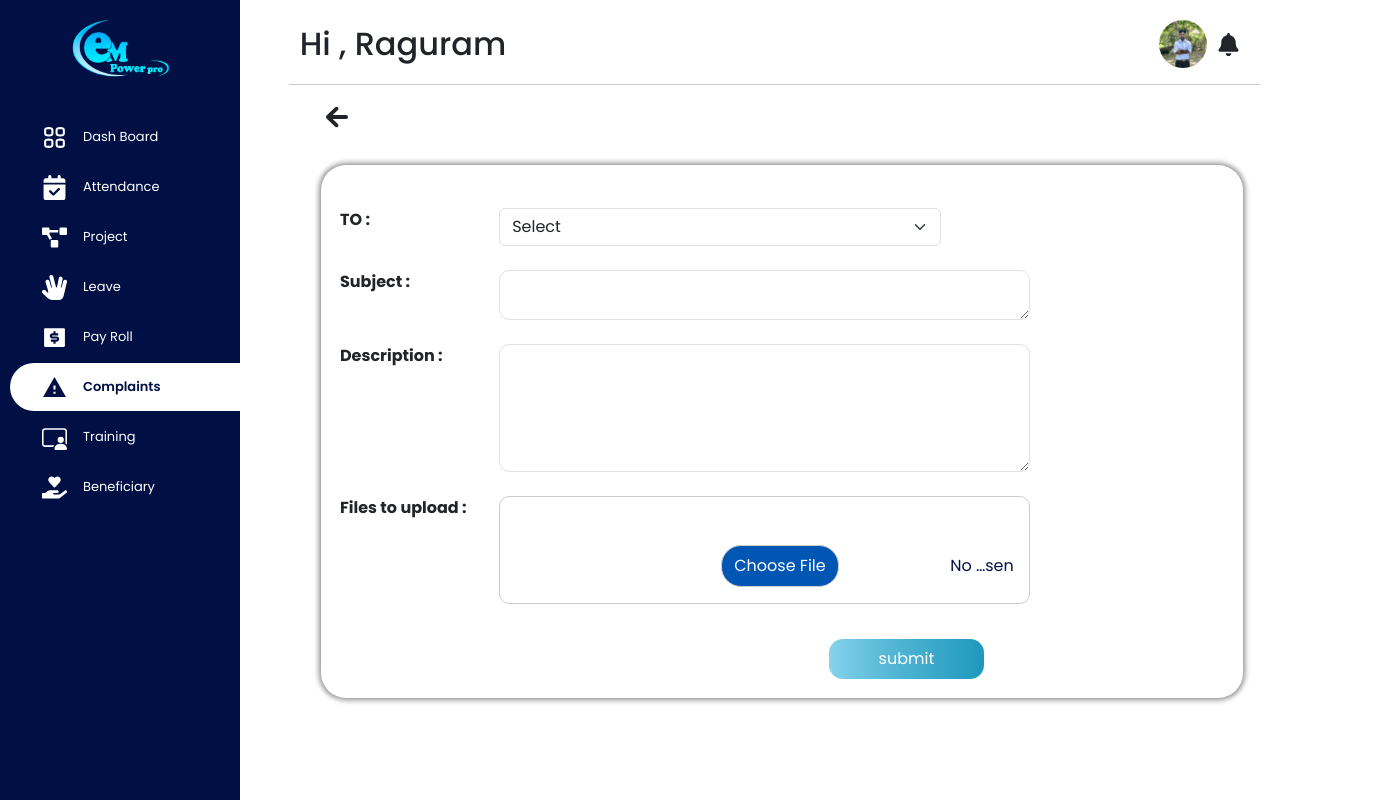
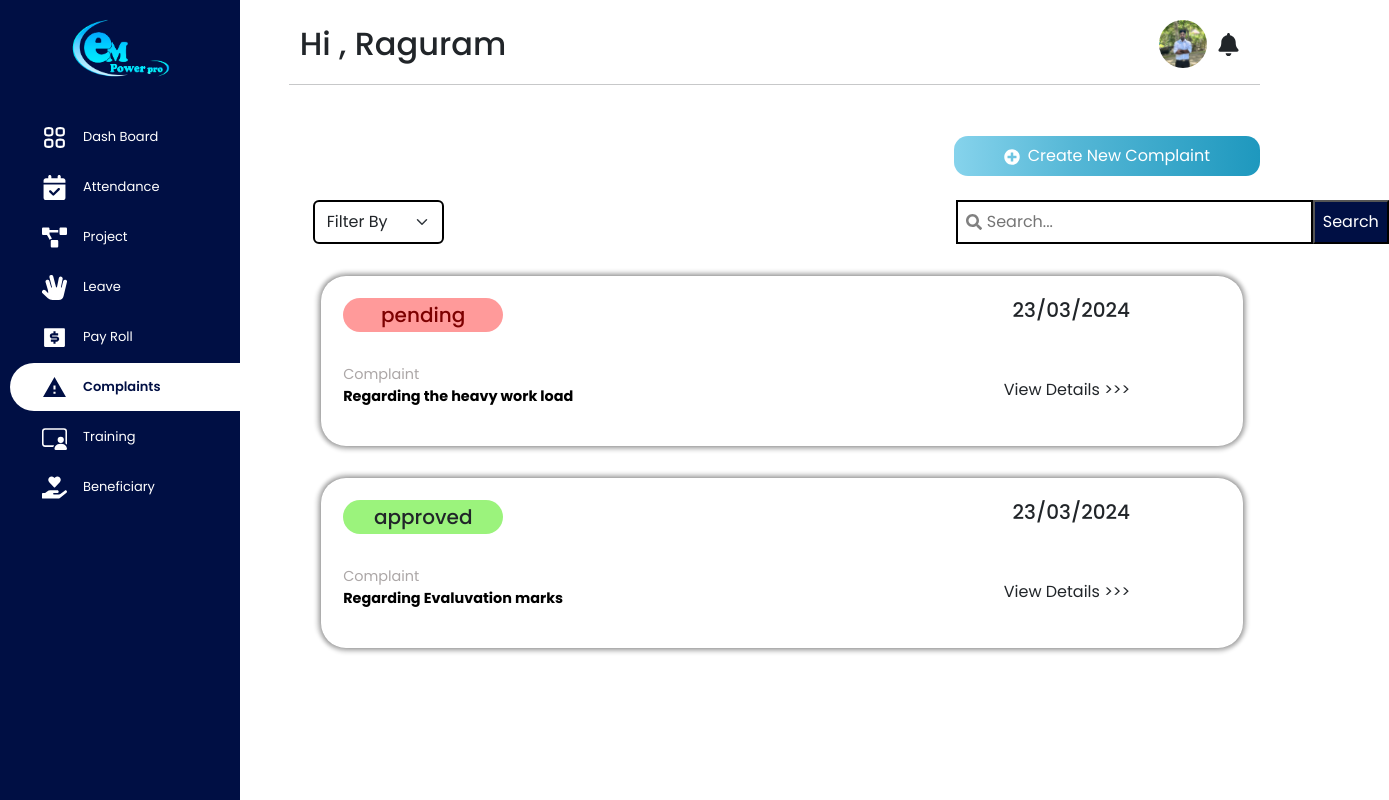
Before and after one commit to Samaralagan/EmPowerPro, a React (Create React App) app: page /Complaints in a window 1280 px wide. Shown: the whole page, 1389 px wide, since content can reach past the window. Built offline with nearby package versions, Linux system fonts and the light colour scheme.

Commit message:
new appoinment navigation added

```diff
--- a/package.json
+++ b/package.json
@@ -15,7 +15,7 @@
     "react-dom": "^18.3.1",
     "react-icons": "^5.2.1",
     "react-modal": "^3.16.1",
-    "react-router-dom": "^6.24.0",
+    "react-router-dom": "^6.24.1",
     "react-scripts": "5.0.1",
     "swiper": "^11.1.4",
     "web-vitals": "^2.1.4"
--- a/src/App.css
+++ b/src/App.css
@@ -132,3 +132,8 @@ button:disabled {
 .border-inbox{
   border: 2px solid black;
 }
+.toggle-button{
+  display: flex;
+  flex-direction: column;
+  margin-left: 21vw;
+}
--- a/src/App.js
+++ b/src/App.js
@@ -10,6 +10,7 @@ import SideBar from './components/common/SideBar.jsx';
 import { BrowserRouter as Router, Routes, Route } from 'react-router-dom';
 import TrainingPage from './pages/TrainingPage.jsx';
 import ComplaintsPage from './pages/ComplaintsPage.jsx';
+import ComplaintsPage_Tl from './pages/ComplaintsPage_Tl.jsx';
 import AttendancePage from './pages/AttendancePage.jsx';
 
 function App() {
--- a/src/components/ComplaintsComponent/Complaints.jsx
+++ b/src/components/ComplaintsComponent/Complaints.jsx
@@ -7,13 +7,20 @@ import { ComplaintsData } from "../constants/temporary";
 import { Card } from "react-bootstrap";
 import ComplaintsCard from "../common/ComplaintsCard";
 
-const Complaints = () => {
+const Complaints = ({ setActiveComponent }) => {
+  const handleCreateNewComplaint = () => {
+    setActiveComponent("NewComplaint");
+  };
   return (
     <div className="complaints-body">
       <Header />
       <hr />
       <div className="contactus-form-button">
-        <button className="gradient-blue-btn " style={{ color: "white" }}>
+        <button
+          className="gradient-blue-btn "
+          style={{ color: "white" }}
+          onClick={handleCreateNewComplaint}
+        >
           <FaPlusCircle className="me-2" />
           Create New Complaint
         </button>
--- a/src/components/ComplaintsComponent/Complaintsmore.jsx
+++ b/src/components/ComplaintsComponent/Complaintsmore.jsx
@@ -5,7 +5,10 @@ import "./complaintsmore.css";
 import { ComplaintsDataMore } from "../constants/temporary";
 import ComplaintMoreCard from "./ComplaintMoreCard";
 
-function Complaintsmore() {
+function Complaintsmore({ setActiveComponent }) {
+  const handleBackClick = () => {
+    setActiveComponent("Complaints");
+  };
   return (
     <div className="complaintsmore-body">
       <Header />
--- a/src/components/ComplaintsComponent/NewComplaint.jsx
+++ b/src/components/ComplaintsComponent/NewComplaint.jsx
@@ -2,13 +2,16 @@ import React from "react";
 import Header from "../layout/Header";
 import "./newcomplaint.css";
 import { IoMdArrowRoundBack } from "react-icons/io";
-function NewComplaint() {
+function NewComplaint({ setActiveComponent }) {
+  const handleBackClick = () => {
+    setActiveComponent("Complaints");
+  };
   return (
     <div>
       <div className="newcomplaint-body">
         <Header />
         <hr />
-        <IoMdArrowRoundBack className="backarrow" />
+        <IoMdArrowRoundBack className="backarrow" onClick={handleBackClick} />
         <div className="form-body">
           <form action="" style={{ width: "100%" }}>
             <br />
--- a/src/components/common/ComplaintsCard.jsx
+++ b/src/components/common/ComplaintsCard.jsx
@@ -2,6 +2,9 @@ import React from "react";
 import "./ComplaintsCard.css";
 
 const ComplaintsCard = ({ status, about, date }) => {
+  const handleViewDetails = () => {
+    setActiveComponent("Complaintsmore");
+  };
   return (
     <div className="complaintcard-body">
       <div className="complaintcard-content">
@@ -22,7 +25,7 @@ const ComplaintsCard = ({ status, about, date }) => {
             <h5>{date}</h5>
             <br />
             <br />
-            <p>View Details &gt;&gt;&gt; </p>
+            <p onClick={handleViewDetails}>View Details &gt;&gt;&gt; </p>
           </div>
         </div>
 
--- a/src/pages/ComplaintsPage.jsx
+++ b/src/pages/ComplaintsPage.jsx
@@ -1,15 +1,22 @@
-import React from "react";
+import React, { useState } from "react";
 import SideBar from "../components/common/SideBar";
 import Complaints from "../components/ComplaintsComponent/Complaints";
 import Complaintsmore from "../components/ComplaintsComponent/Complaintsmore";
 import NewComplaint from "../components/ComplaintsComponent/NewComplaint";
 const ComplaintsPage = () => {
+  const [activeComponent, setActiveComponent] = useState("Complaints");
   return (
     <div className="d-flex">
       <SideBar />
-      {/* <Complaints /> */}
-      {/* <Complaintsmore /> */}
-      <NewComplaint />
+      {activeComponent === "Complaints" && (
+        <Complaints setActiveComponent={setActiveComponent} />
+      )}
+      {activeComponent === "Complaintsmore" && (
+        <Complaintsmore setActiveComponent={setActiveComponent} />
+      )}
+      {activeComponent === "NewComplaint" && (
+        <NewComplaint setActiveComponent={setActiveComponent} />
+      )}
     </div>
   );
 };
--- /dev/null
+++ b/src/pages/ComplaintsPage_Tl.jsx
@@ -0,0 +1,14 @@
+import React from "react";
+import SideBar from "../components/common/SideBar";
+import Complaints from "../components/ComplaintsComponent/Complaints";
+const ComplaintsPage_Tl = () => {
+  return (
+    <div className="d-flex">
+      <SideBar />
+
+      <div className="toggle-button">complaints teamlead</div>
+    </div>
+  );
+};
+
+export default ComplaintsPage_Tl;
```
Also changed, not shown: 1 other file (tests, documents, lock files or other folders).
